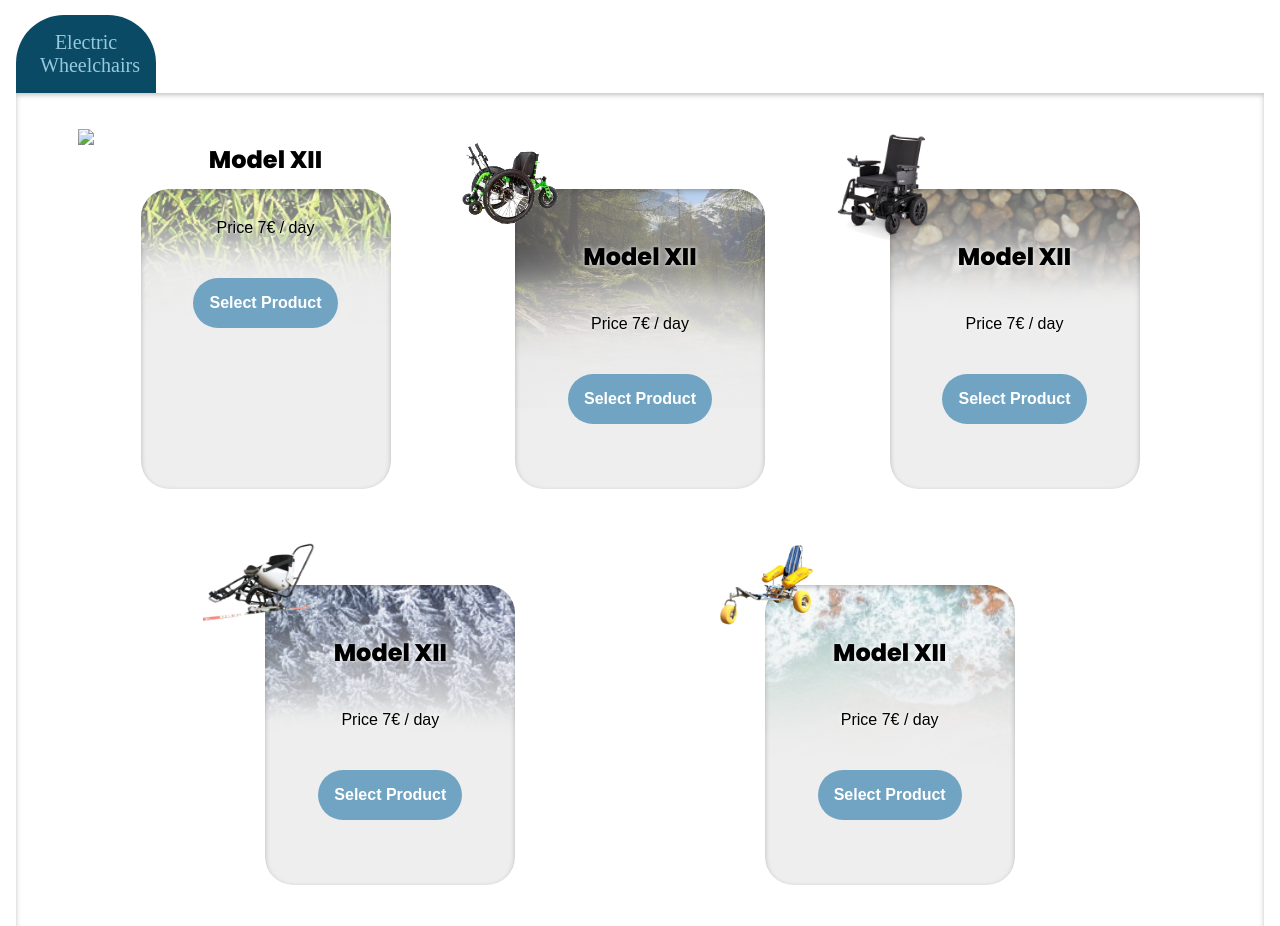
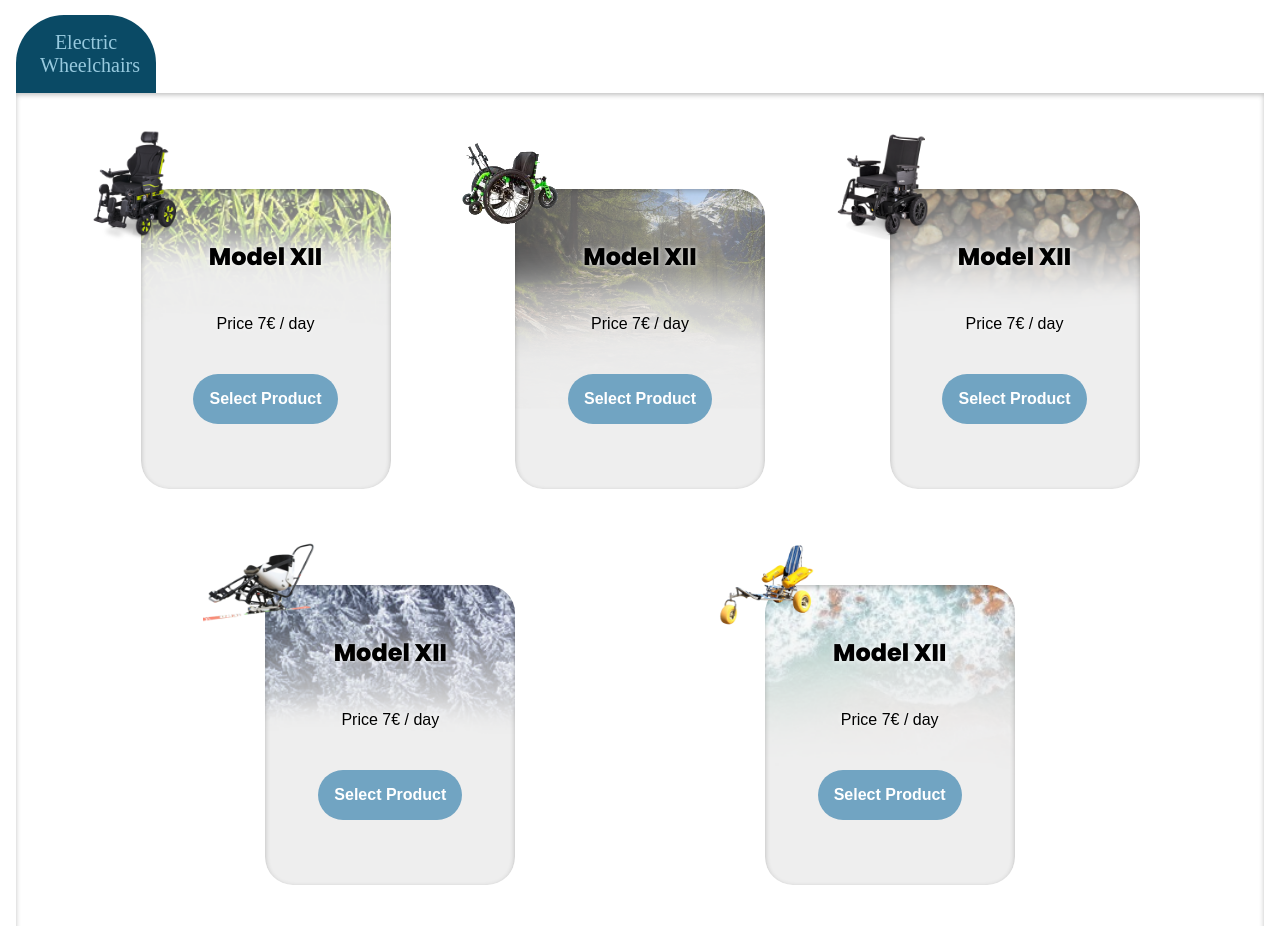
Before and after one commit to SmallSabba/Thetavern, a plain HTML site: page src/main/web/structuring/shop.html in a window 1280 px wide. Shown: the part 1260-2186 px from the top of the page. Drawn offline with Linux system fonts and the light colour scheme.

Commit message:
fixed path

```diff
--- a/src/main/web/structuring/shop.html
+++ b/src/main/web/structuring/shop.html
@@ -151,7 +151,7 @@
                 <section class="ProductsShop">
 
                     <article style="background-image: url('/resources/bla.png')">
-                        <img src="/resources/iCHAIR_MC2.png">
+                        <img src="/resources/wheelchairs/electric/iCHAIR_MC2.png">
                         <ul>
                             <li><p>Model XII</p></li>
                             <li><p>Price 7€ / day</p></li>
```
